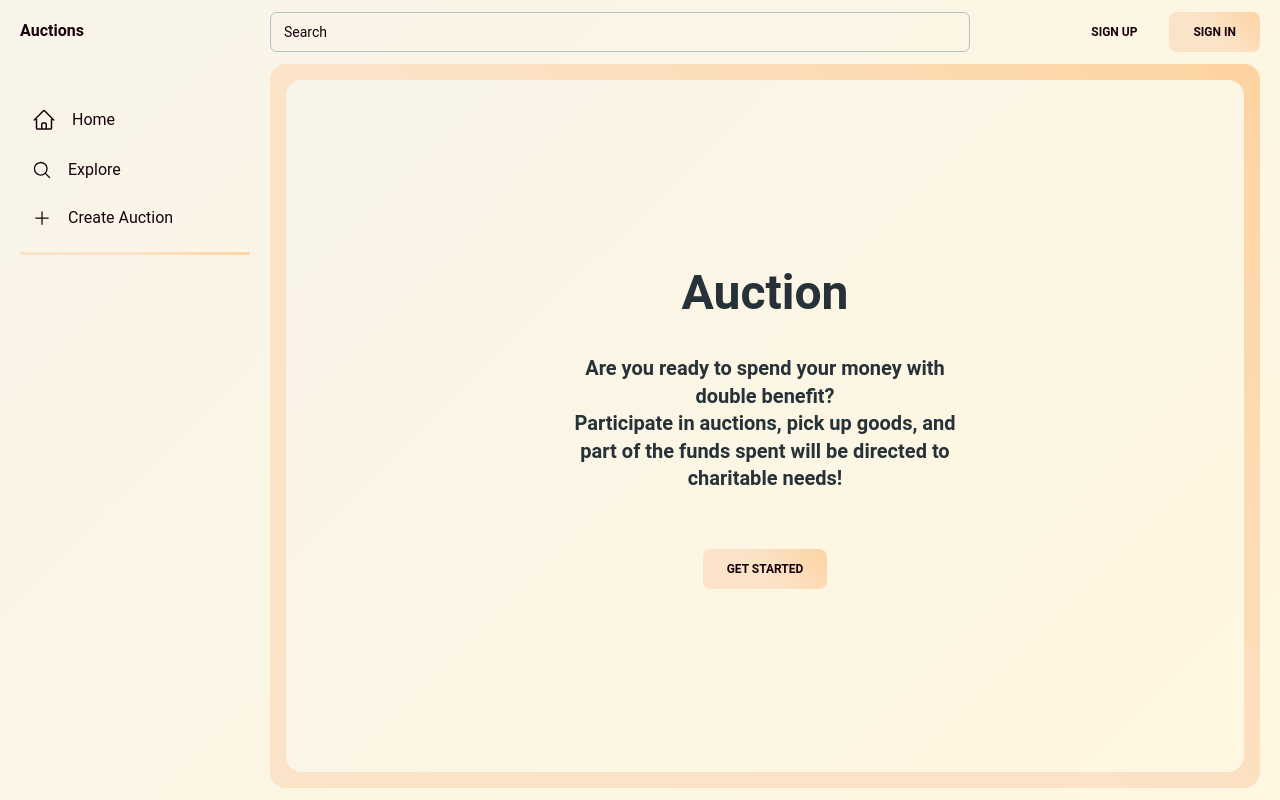
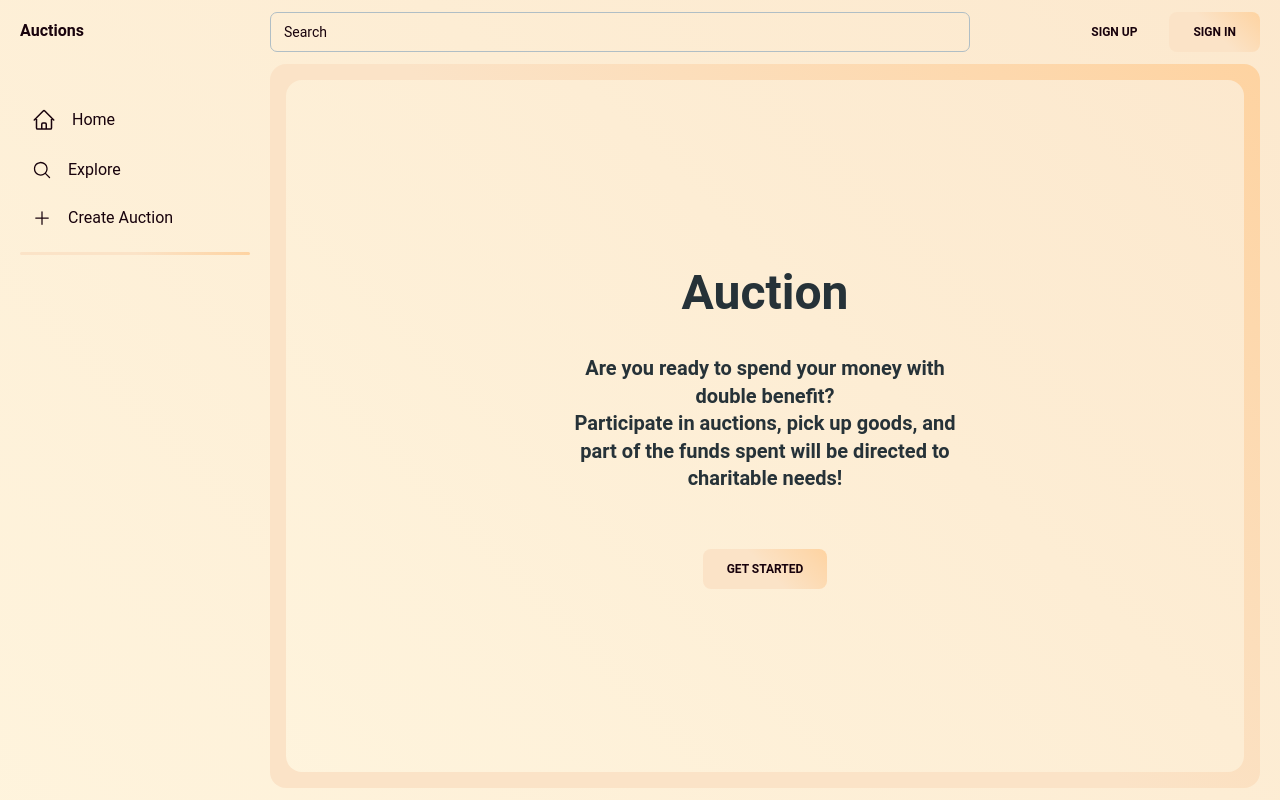
Before and after one commit to ThIEEEory-0F-754-baNaNas/Hackaton-auction, a React (Vite) app: page /start in a window 1280 px wide. Built offline with nearby package versions, Linux system fonts and the light colour scheme.

Commit message:
Feat: theme

```diff
--- a/src/index.css
+++ b/src/index.css
@@ -3,11 +3,22 @@
 @tailwind utilities;
 
 .bg-bg {
-  background: linear-gradient(-45deg, var(--color-background) 10%, var(--color-background-alt) 100%);
+  background: linear-gradient(45deg, var(--color-background) 10%, var(--color-background-alt) 100%);
+  background-size: 200% 200%;
+  animation: diagonal-gradient 10s linear infinite alternate;
 }
 
 .bg-primary {
   background: linear-gradient(45deg, var(--color-primary) 50%, var(--color-primary-alt) 100%);
+}
+
+@keyframes diagonal-gradient {
+  0% {
+    background-position: 0% 0%;
+  }
+  100% {
+    background-position: 100% 100%;
+  }
 }
 
 :root {
@@ -18,7 +29,7 @@
   --color-on-primary-alt: #5a1534;
 
   --color-background: #FFF7E1;
-  --color-background-alt: #f8f4e9;
+  --color-background-alt: #FBE3C7;
 
   --left-drawer-width: 250px;
   /*
```
